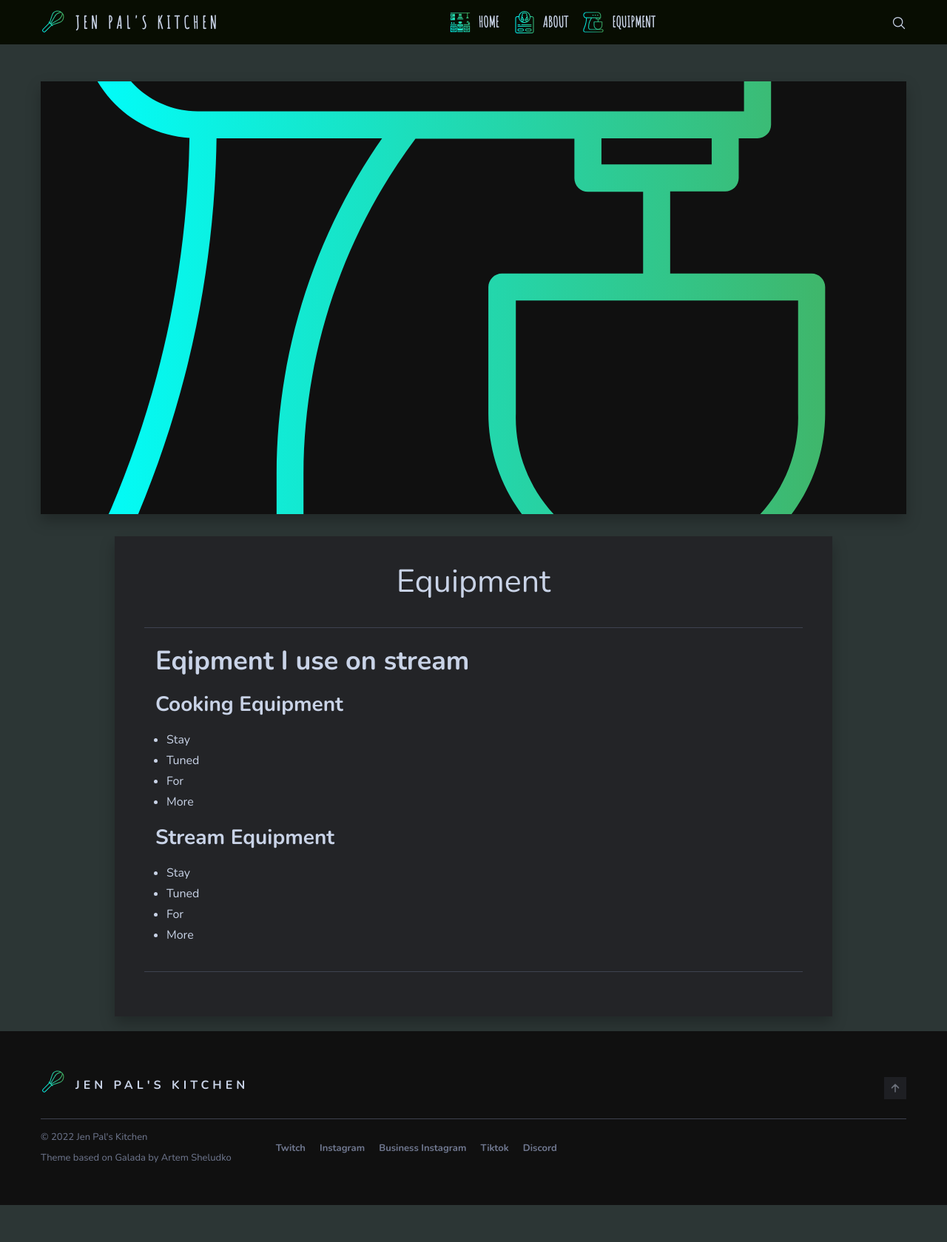
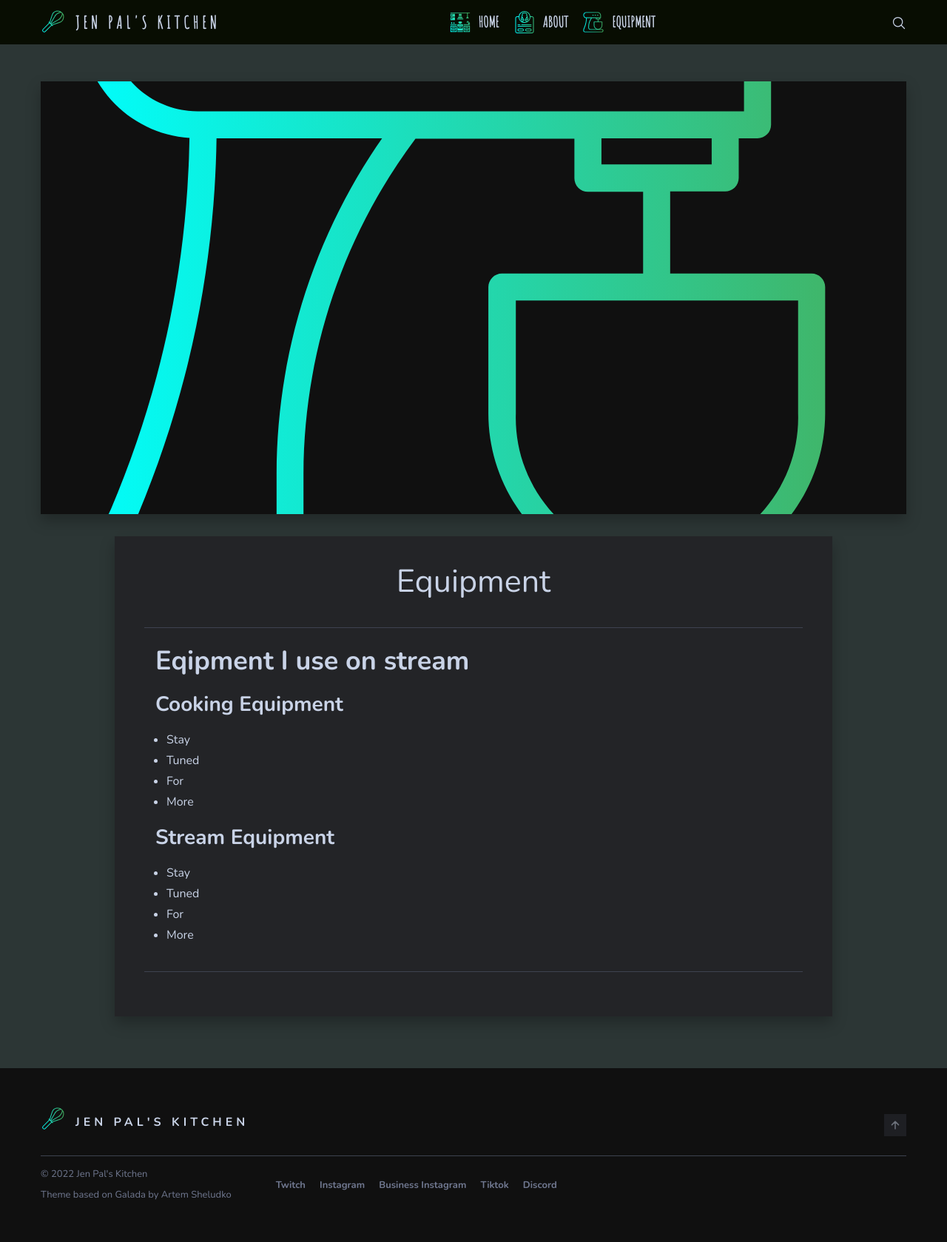
Before and after one commit to JenPalsKitchen/JenPalsKitchen.github.io, a Jekyll site: the page built from _pages/equipment.md, in a window 1280 px wide. Shown: the whole page at 74% size. Built offline with Jekyll 4.4.1, drawn with Linux system fonts in a browser that asks for light colours; before the commit the page ends 1629 px from its top, so only the background shows below that.

Commit message:
add footer padding block

```diff
--- a/_includes/footer.html
+++ b/_includes/footer.html
@@ -1,3 +1,4 @@
+<div class="footer-padding" ></div>
 <footer class="footer">
   <div class="container">
     <div class="row">
--- a/_sass/3-modules/_footer.scss
+++ b/_sass/3-modules/_footer.scss
@@ -1,4 +1,8 @@
 // FOOTER
+.footer-padding {
+  height: 50px
+}
+
 .footer {
   padding: 50px 0;
   margin-top: 30px;
--- a/_sass/5-trumps/_jenpalcustom.scss
+++ b/_sass/5-trumps/_jenpalcustom.scss
@@ -63,6 +63,9 @@ $logo-dimensions: 32px;
 }
 
 .footer {
+    // this footer override of auto is necessary to make sure we fill up empty space
+    // in the design between short content and the footer so it doesn't float in the
+    // middle of the page
     margin-top: auto;
 }
 
```
